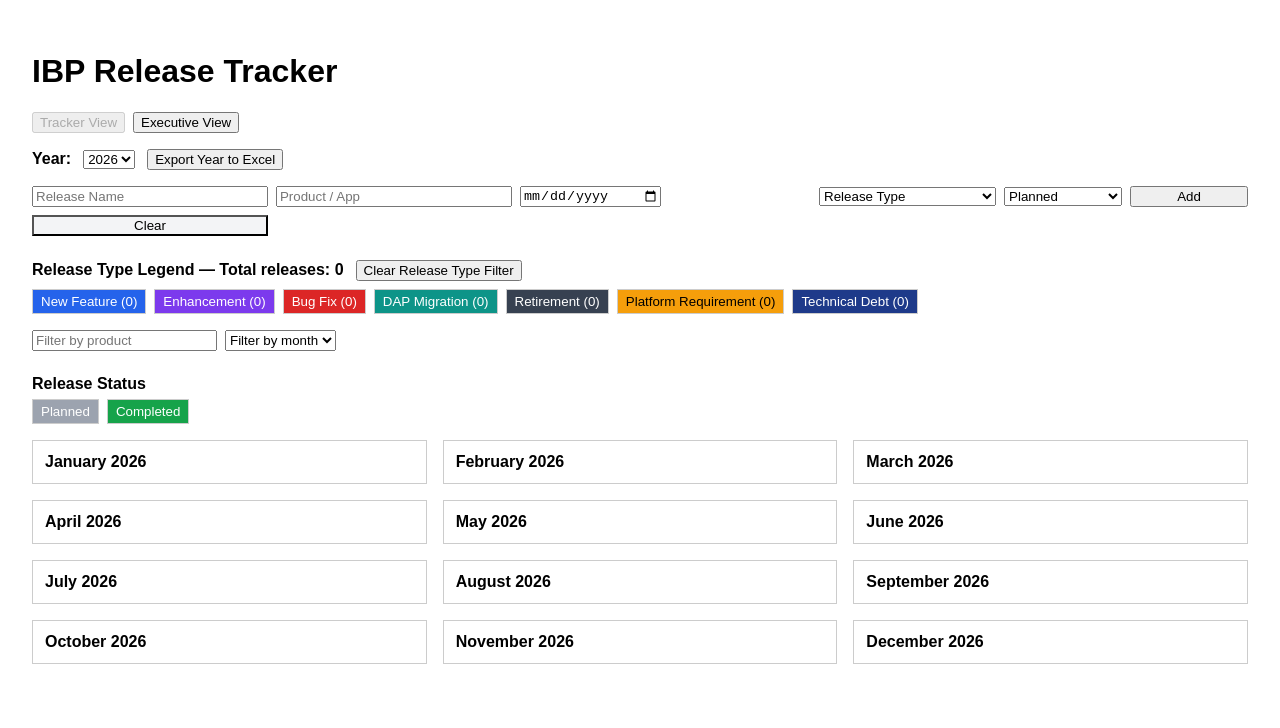
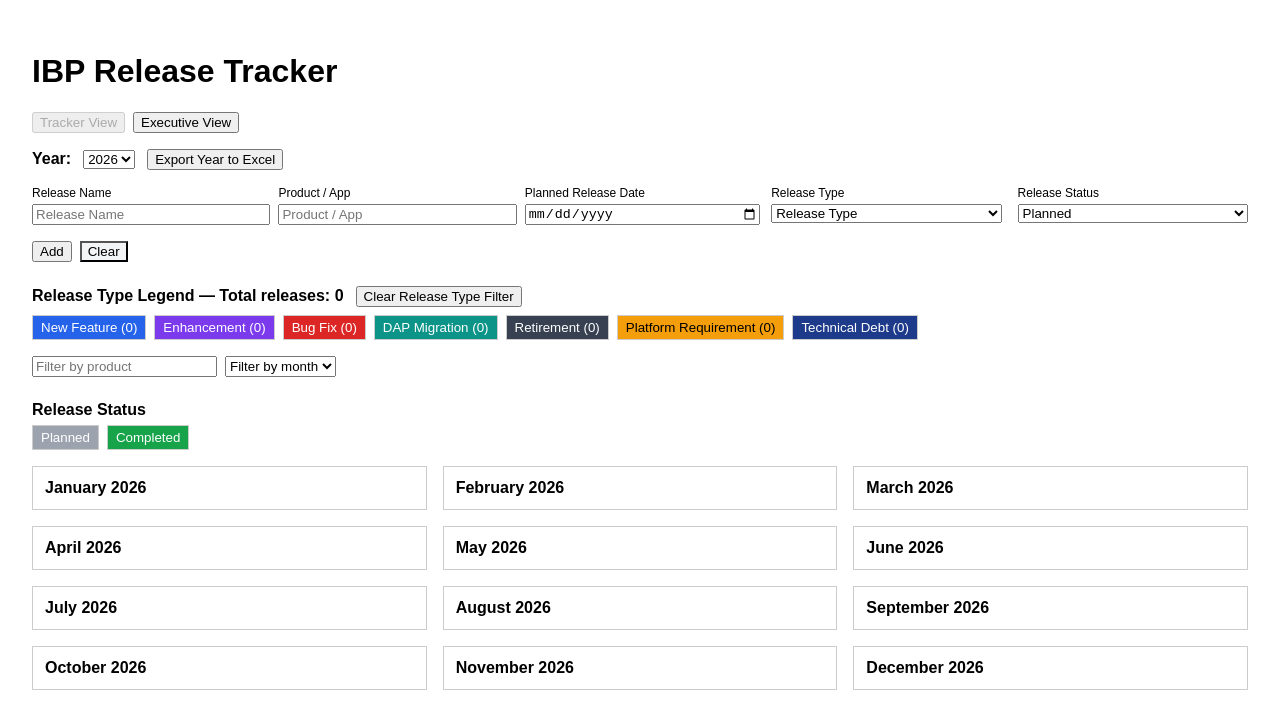
Before and after one commit to pinaki-GH/ibp-release-tracker, a Next.js app: page / in a window 1280 px wide. Shown: the top 728 px of the page. Built offline with nearby package versions, Linux system fonts and the light colour scheme.

Commit message:
Update page.tsx

```diff
--- a/app/page.tsx
+++ b/app/page.tsx
@@ -346,47 +346,57 @@ export default function ReleaseTrackerApp() {
           <div
             style={{
               display: "grid",
-              gridTemplateColumns: "2fr 2fr 1.2fr 1.2fr 1.5fr 1fr 1fr",
-              gap: 8,
-              marginBottom: 24,
-              alignItems: "center"
+              gridTemplateColumns: "repeat(5, 1fr)",
+              gap: 16,
+              marginBottom: 16
             }}
           >
+            <div>
+              <div style={{ fontSize: 12, marginBottom: 4 }}>
+                Release Name
+              </div>
               <input
                 placeholder="Release Name"
                 value={form.name}
                 onChange={e => setForm({ ...form, name: e.target.value })}
+                style={{ width: "100%" }}
               />
+            </div>
 
+            <div>
+              <div style={{ fontSize: 12, marginBottom: 4 }}>
+                Product / App
+              </div>
               <input
                 placeholder="Product / App"
                 value={form.product}
                 onChange={e => setForm({ ...form, product: e.target.value })}
+                style={{ width: "100%" }}
               />
+            </div>
 
+            <div>
+              <div style={{ fontSize: 12, marginBottom: 4 }}>
+                Planned Release Date
+              </div>
               <input
                 type="date"
                 value={form.plannedDate}
                 onChange={e =>
                   setForm({ ...form, plannedDate: e.target.value })
                 }
+                style={{ width: "100%" }}
               />
+            </div>
 
-            {form.status === "completed" ? (
-              <input
-                type="date"
-                value={form.actualDate}
-                onChange={e =>
-                  setForm({ ...form, actualDate: e.target.value })
-                }
-              />
-            ) : (
-              <div />
-            )}
-
+            <div>
+              <div style={{ fontSize: 12, marginBottom: 4 }}>
+                Release Type
+              </div>
               <select
                 value={form.type}
                 onChange={e => setForm({ ...form, type: e.target.value })}
+                style={{ width: "100%" }}
               >
                 <option value="">Release Type</option>
                 {releaseTypes.map(rt => (
@@ -395,7 +405,12 @@ export default function ReleaseTrackerApp() {
                   </option>
                 ))}
               </select>
+            </div>
 
+            <div>
+              <div style={{ fontSize: 12, marginBottom: 4 }}>
+                Release Status
+              </div>
               <select
                 value={form.status}
                 onChange={e =>
@@ -404,6 +419,7 @@ export default function ReleaseTrackerApp() {
                     status: e.target.value as "planned" | "completed"
                   })
                 }
+                style={{ width: "100%" }}
               >
                 {releaseStatuses.map(rs => (
                   <option key={rs.id} value={rs.id}>
@@ -411,7 +427,38 @@ export default function ReleaseTrackerApp() {
                   </option>
                 ))}
               </select>
+            </div>
+          </div>
 
+          {form.status === "completed" && (
+            <div
+              style={{
+                marginBottom: 16,
+                maxWidth: 240
+              }}
+            >
+              <div style={{ fontSize: 12, marginBottom: 4 }}>
+                Actual Release Date
+              </div>
+
+              <input
+                type="date"
+                value={form.actualDate}
+                onChange={e =>
+                  setForm({ ...form, actualDate: e.target.value })
+                }
+                style={{ width: "100%" }}
+              />
+            </div>
+          )}
+
+          <div
+            style={{
+              display: "flex",
+              gap: 8,
+              marginBottom: 24
+            }}
+          >
             <button onClick={saveRelease}>
               {editingRelease ? "Update" : "Add"}
             </button>
```
Lines whose indentation alone changed are shown as unchanged.
